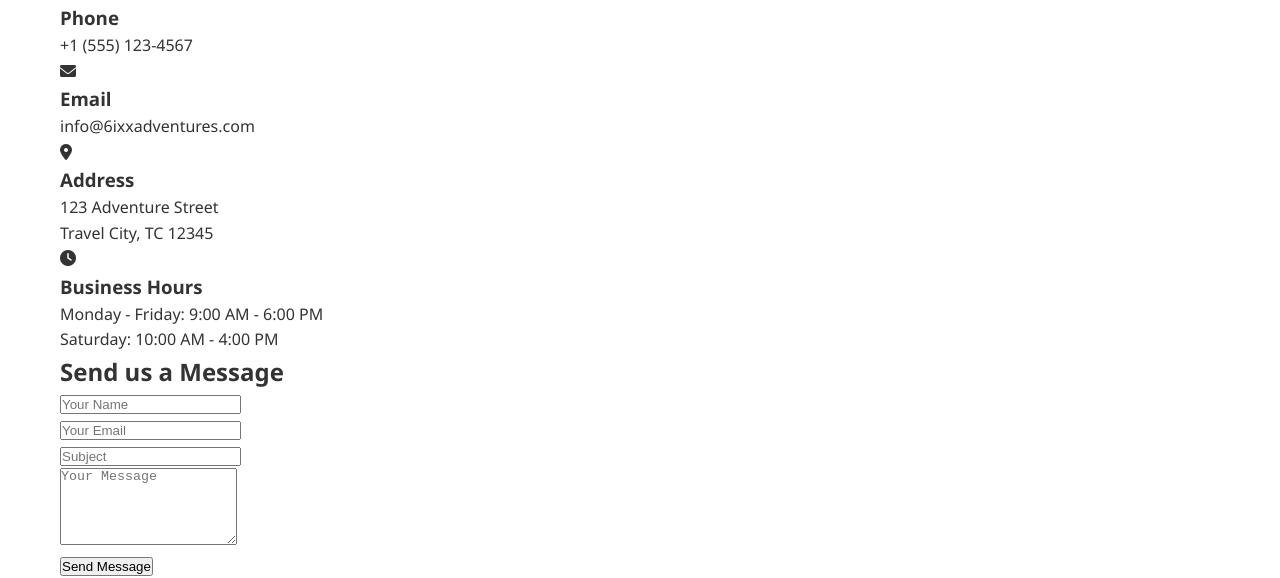
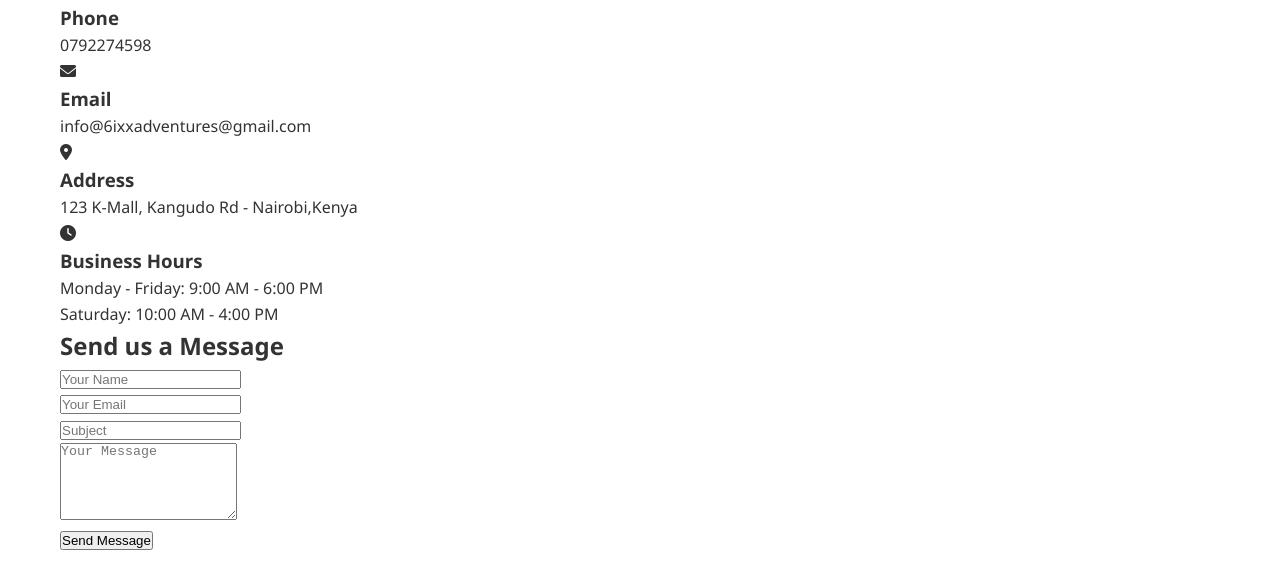
Before and after one commit to 1an226/edison-adventures, a plain HTML site: page contact.html in a window 1280 px wide. Shown: the part 941-1519 px from the top of the page. After the commit the page ends 1494 px from the top, so only its background shows below. Drawn offline with Linux system fonts and the light colour scheme.

Commit message:
Update contact.html

```diff
--- a/contact.html
+++ b/contact.html
@@ -46,21 +46,21 @@
                         <i class="fas fa-phone"></i>
                         <div>
                             <h3>Phone</h3>
-                            <p>+1 (555) 123-4567</p>
+                            <p>0792274598</p>
                         </div>
                     </div>
                     <div class="contact-item">
                         <i class="fas fa-envelope"></i>
                         <div>
                             <h3>Email</h3>
-                            <p>info@6ixxadventures.com</p>
+                            <p>info@6ixxadventures@gmail.com</p>
                         </div>
                     </div>
                     <div class="contact-item">
                         <i class="fas fa-map-marker-alt"></i>
                         <div>
                             <h3>Address</h3>
-                            <p>123 Adventure Street<br>Travel City, TC 12345</p>
+                            <p>123 K-Mall, Kangudo Rd - Nairobi,Kenya</p>
                         </div>
                     </div>
                     <div class="contact-item">
```
